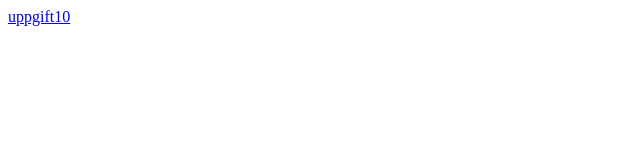
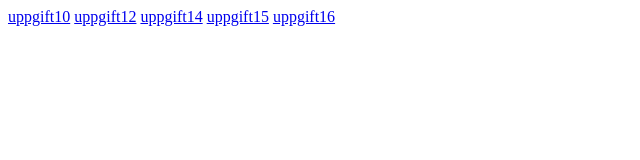
Before and after one commit to LinusErikson/Portal, a plain HTML site: page index.html in a window 1280 px wide. Shown: the whole page, without its empty margins (0-640 px from the left). Drawn offline with Linux system fonts and the light colour scheme.

Commit message:
Update index.html

```diff
--- a/index.html
+++ b/index.html
@@ -1,4 +1,30 @@
+
+<a href="uppgift10.html"> uppgift10</a>
 
 
 
-<a href="uppgift10.html"> uppgift10</a>
+
+
+<a href="uppgift10.html"> uppgift12</a>
+
+
+
+
+
+
+<a href="uppgift10.html"> uppgift14</a>
+
+
+
+
+
+
+<a href="uppgift10.html"> uppgift15</a>
+
+
+
+
+
+
+
+<a href="uppgift10.html"> uppgift16</a>
```
